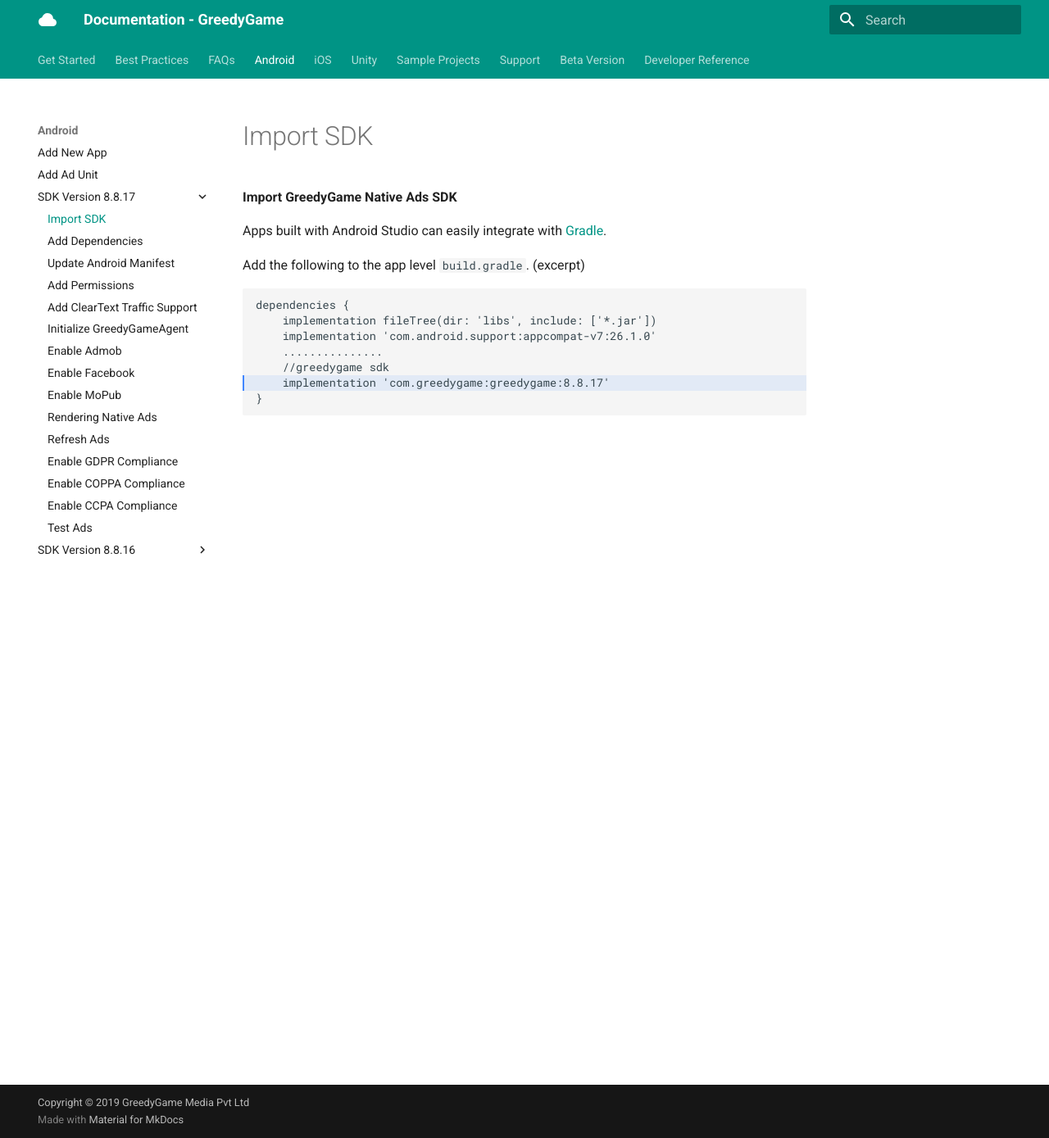
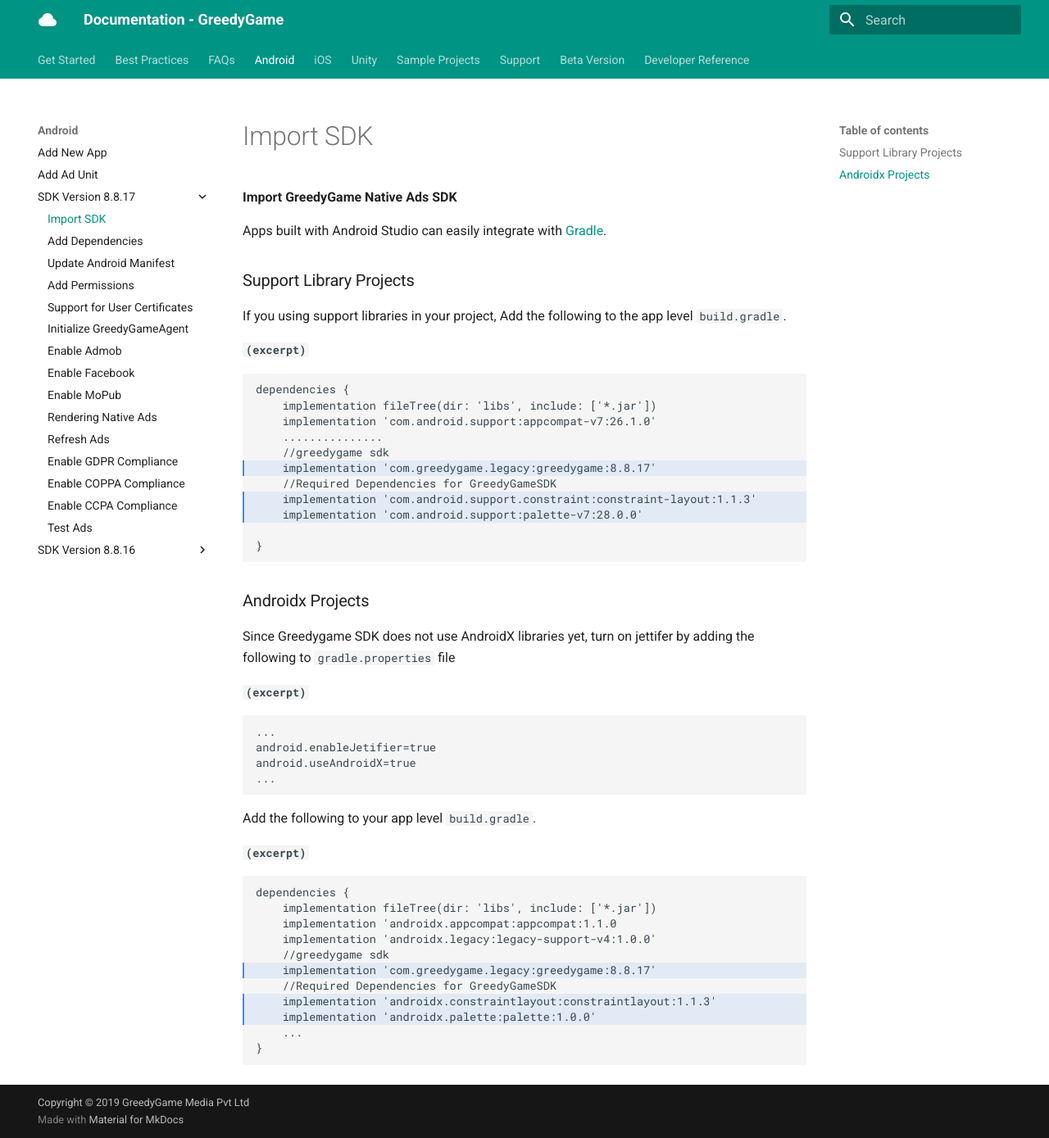
Before and after one commit to GreedyGame/greedygame-docs, an MkDocs documentation site: the page built from docs/8-8-17/android/android-import-sdk.md, in a window 1280 px wide and 1389 px high. Shown: the whole window at 82% size. Built offline with MkDocs 1.6.1 and Material for MkDocs 9.7.7, drawn with Linux system fonts in a browser that asks for light colours.

Commit message:
Change for 8.8.17 Package Name

````diff
--- a/docs/8-8-17/android/android-import-sdk.md
+++ b/docs/8-8-17/android/android-import-sdk.md
@@ -2,14 +2,50 @@
 
 Apps built with Android Studio can easily integrate with <a target="_blank" rel="noopener noreferrer" href="https://gradle.org">Gradle</a>.
 
-Add the following to the app level `build.gradle`. (excerpt)
+### Support Library Projects
+If you using support libraries in your project, Add the following to the app level `build.gradle`.
 
-```gradle hl_lines="6"
+**`(excerpt)`**
+```gradle hl_lines="6 8 9"
 dependencies {
     implementation fileTree(dir: 'libs', include: ['*.jar'])
     implementation 'com.android.support:appcompat-v7:26.1.0'
     ...............
     //greedygame sdk
-    implementation 'com.greedygame:greedygame:8.8.17'
+    implementation 'com.greedygame.legacy:greedygame:8.8.17'
+    //Required Dependencies for GreedyGameSDK
+    implementation 'com.android.support.constraint:constraint-layout:1.1.3'
+    implementation 'com.android.support:palette-v7:28.0.0'
+
 }
 ```
+
+### Androidx Projects
+Since Greedygame SDK does not use AndroidX libraries yet, turn on jettifer by adding the following to `gradle.properties` file
+
+**`(excerpt)`**
+```gradle
+...
+android.enableJetifier=true
+android.useAndroidX=true
+...
+```
+Add the following to your app level `build.gradle`.
+
+**`(excerpt)`**
+
+```gradle hl_lines="6 8 9"
+
+dependencies {
+    implementation fileTree(dir: 'libs', include: ['*.jar'])
+    implementation 'androidx.appcompat:appcompat:1.1.0
+    implementation 'androidx.legacy:legacy-support-v4:1.0.0'
+    //greedygame sdk
+    implementation 'com.greedygame.legacy:greedygame:8.8.17'
+    //Required Dependencies for GreedyGameSDK
+    implementation 'androidx.constraintlayout:constraintlayout:1.1.3'
+    implementation 'androidx.palette:palette:1.0.0'
+    ...
+}
+
+```
--- a/mkdocs.yml
+++ b/mkdocs.yml
@@ -36,7 +36,7 @@
       - Add Dependencies : 8-8-17/android/android-add-dependencies.md
       - Update Android Manifest : 8-8-17/android/android-update-manifest.md
       - Add Permissions : 8-8-17/android/android-add-permissions.md
-      - Add ClearText Traffic Support : 8-8-17/android/android-cleartext-traffic.md
+      - Support for User Certificates : 8-8-17/android/android-cleartext-traffic.md
       - Initialize GreedyGameAgent : 8-8-17/android/android-initialize-greedygameagent.md
       - Enable Admob : 8-8-17/android/android-admob.md
       - Enable Facebook : 8-8-17/android/android-fan.md
````
Also changed, not shown: docs/8-8-17/android/android-add-dependencies.md (+0 -5 lines), docs/8-8-17/android/android-cleartext-traffic.md (+3 -3 lines).
